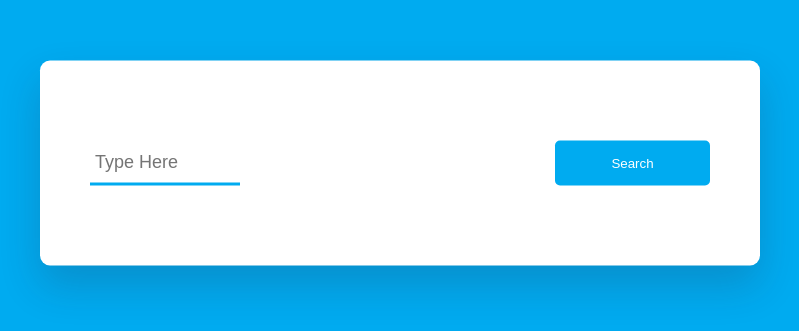
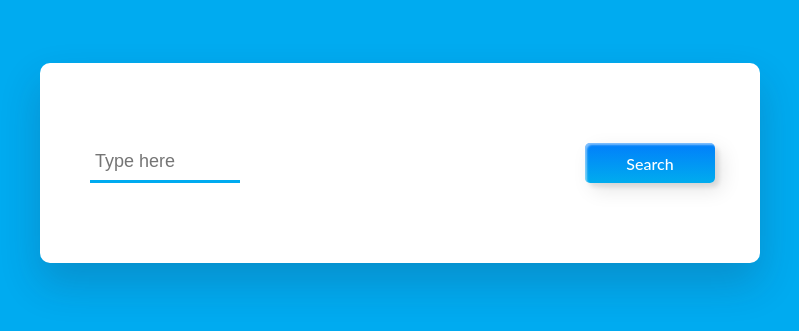
Before and after one commit to hola-official/Online-Dictionary, a plain HTML site: page index.html in a window 1280 px wide. Shown: the part 237-568 px from the top of the page, without its empty margins (240-1039 px from the left). Drawn offline with Linux system fonts and the light colour scheme.

Commit message:
git update

```diff
--- a/app.js
+++ b/app.js
@@ -4,6 +4,7 @@ const result = document.getElementById("result");
 const sound = document.getElementById("sound");
 const btn = document.getElementById("search-btn");
 
+const speech = new SpeechSynthesisUtterance();
 btn.addEventListener("click", () => {
     const inputWord = document.getElementById("input-word").value;
     //   console.log(input);
@@ -16,7 +17,9 @@ btn.addEventListener("click", () => {
             result.innerHTML = `
             <div class="word">
                 <h3>${inputWord}</h3>
-                <button onclick="playSound()"><i class="fa-solid fa-volume-up"></i></button>
+                <button>
+                <i class="fa-solid fa-volume-up"></i>
+                </button>
             </div>
             <div class="details">
                 <p>${data[0].meanings[0].partOfSpeech}</p>
@@ -26,9 +29,21 @@ btn.addEventListener("click", () => {
                 ${data[0].meanings[0].definitions[0].definition}
             </p>
             <p class="word-example">
-                Lorem ipsum dolor sit amet, consectetur adipisicing elit. Consectetur,
-                quae.
+            ${data[0].meanings[0].definitions[0].example || ""}
             </p>
             `
+
+            const audioOutput = document.querySelector('.fa-volume-up')
+            audioOutput.addEventListener('click', () => {
+                speech.text = inputWord
+                speechSynthesis.speak(speech)
+            })
+            // sound.setAttribute("src", `https:${data[0].phonetics[0].audio}`);
+            // console.log(sound);
+        })
+
+        .catch( () => {
+            result.innerHTML = `<h3 class = "error">Couldn't Find The Word</h3>`
         });
+
 });
--- a/index.html
+++ b/index.html
@@ -16,7 +16,7 @@
     <div class="container">
         <div class="search-box">
             <input type="text" placeholder="Type here" id="input-word" />
-            <button id="search-btn">Search</button>
+            <button class="btn-12" id="search-btn"><span>Click!</span><span>Search</span></button>
         </div>
 
         <div class="result" id="result">
--- a/style.css
+++ b/style.css
@@ -38,16 +38,24 @@ body {
   width: 150px;
   border-bottom: 3px solid #00abf0;
   font-size: 18px;
-  text-transform: capitalize;
 }
 
-.search-box button {
+.btn-12 {
+  width: 130px;
+  height: 40px;
+  color: #fff;
+  font-size: 16px;
+  border-radius: 5px;
+  padding: 10px 25px;
+  font-family: "Lato", sans-serif;
+  font-weight: 500;
+  background: transparent;
   cursor: pointer;
-  padding: 15px;
-  width: 25%;
-  background: #00abf0;
-  color: #ffffff;
-  border-radius: 5px;
+  transition: all 0.3s ease;
+  position: relative;
+  display: inline-block;
+  box-shadow: inset 2px 2px 2px 0px rgba(255, 255, 255, 0.5),
+    7px 7px 20px 0px rgba(0, 0, 0, 0.1), 4px 4px 5px 0px rgba(0, 0, 0, 0.1);
 }
 
 .result h3 {
@@ -87,3 +95,77 @@ body {
   padding-left: 20px;
   margin-top: 30px;
 }
+
+.error {
+  text-align: center;
+  margin-top: 80px;
+}
+
+/* 12 */
+.btn-12 {
+  position: relative;
+  right: 20px;
+  bottom: 20px;
+  border: none;
+  box-shadow: none;
+  width: 130px;
+  height: 40px;
+  line-height: 42px;
+  -webkit-perspective: 230px;
+  perspective: 230px;
+}
+.btn-12 span {
+  background: #00abf0;
+  background: linear-gradient(
+    0deg,
+    rgba(0, 172, 238, 1) 0%,
+    rgba(2, 126, 251, 1) 100%
+  );
+  display: block;
+  position: absolute;
+  width: 130px;
+  height: 40px;
+  box-shadow: inset 2px 2px 2px 0px rgba(255, 255, 255, 0.5),
+    7px 7px 20px 0px rgba(0, 0, 0, 0.1), 4px 4px 5px 0px rgba(0, 0, 0, 0.1);
+  border-radius: 5px;
+  margin: 0;
+  text-align: center;
+  -webkit-box-sizing: border-box;
+  -moz-box-sizing: border-box;
+  box-sizing: border-box;
+  -webkit-transition: all 0.3s;
+  transition: all 0.3s;
+}
+.btn-12 span:nth-child(1) {
+  box-shadow: -7px -7px 20px 0px #fff9, -4px -4px 5px 0px #fff9,
+    7px 7px 20px 0px #0002, 4px 4px 5px 0px #0001;
+  -webkit-transform: rotateX(90deg);
+  -moz-transform: rotateX(90deg);
+  transform: rotateX(90deg);
+  -webkit-transform-origin: 50% 50% -20px;
+  -moz-transform-origin: 50% 50% -20px;
+  transform-origin: 50% 50% -20px;
+}
+.btn-12 span:nth-child(2) {
+  -webkit-transform: rotateX(0deg);
+  -moz-transform: rotateX(0deg);
+  transform: rotateX(0deg);
+  -webkit-transform-origin: 50% 50% -20px;
+  -moz-transform-origin: 50% 50% -20px;
+  transform-origin: 50% 50% -20px;
+}
+.btn-12:hover span:nth-child(1) {
+  box-shadow: inset 2px 2px 2px 0px rgba(255, 255, 255, 0.5),
+    7px 7px 20px 0px rgba(0, 0, 0, 0.1), 4px 4px 5px 0px rgba(0, 0, 0, 0.1);
+  -webkit-transform: rotateX(0deg);
+  -moz-transform: rotateX(0deg);
+  transform: rotateX(0deg);
+}
+.btn-12:hover span:nth-child(2) {
+  box-shadow: inset 2px 2px 2px 0px rgba(255, 255, 255, 0.5),
+    7px 7px 20px 0px rgba(0, 0, 0, 0.1), 4px 4px 5px 0px rgba(0, 0, 0, 0.1);
+  color: transparent;
+  -webkit-transform: rotateX(-90deg);
+  -moz-transform: rotateX(-90deg);
+  transform: rotateX(-90deg);
+}
```
